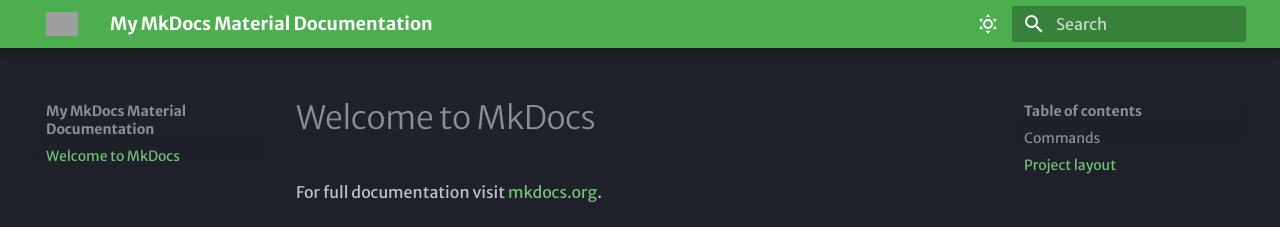
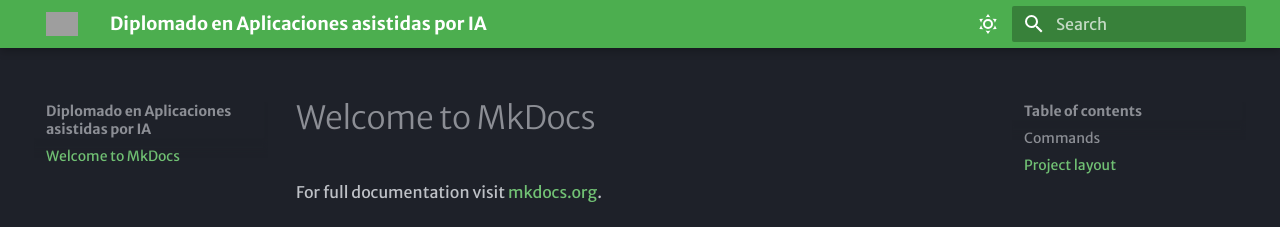
Before and after one commit to introSoft-iud/Diplomado_IA_IUDigital, an MkDocs documentation site: the page built from docs/index.md, in a window 1280 px wide. Shown: the top 227 px of the page. Built offline with MkDocs 1.6.1 and Material for MkDocs 9.7.7, drawn with Linux system fonts in a browser that asks for light colours; some web fonts are replaced; grey boxes are pictures that could not be loaded.

Commit message:
add title site

```diff
--- a/mkdocs.yml
+++ b/mkdocs.yml
@@ -1,4 +1,7 @@
-site_name: My MkDocs Material Documentation
+site_name: Diplomado en Aplicaciones asistidas por IA
+site_description: Diplomado en Aplicaciones asistidas por IA
+site_author: Intitucion iniversitaria Digital de Antioquia
+
 site_url: https://sitename.example
 theme:
   name: material
```
